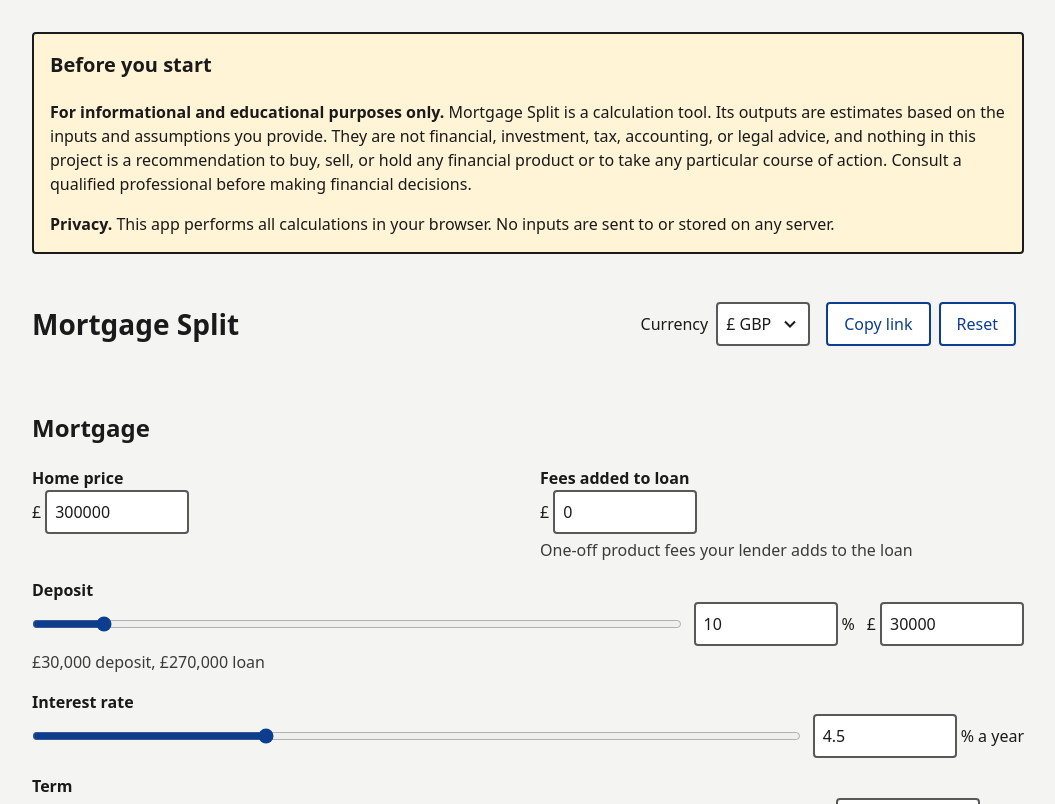
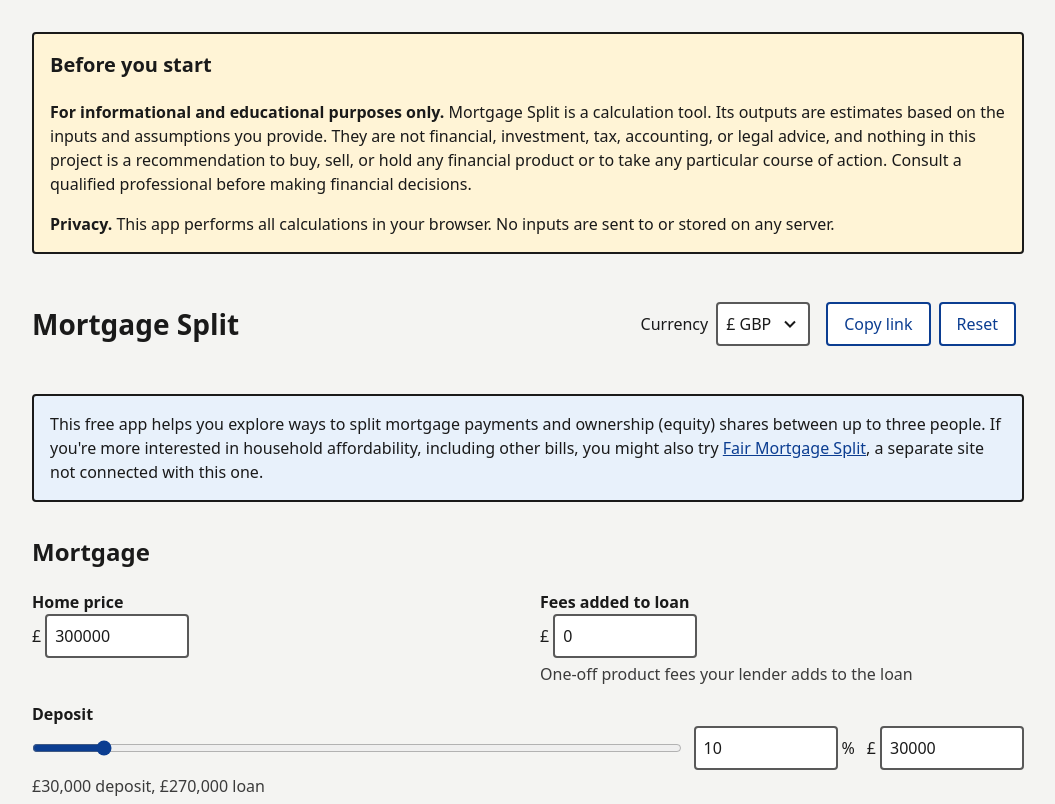
Before and after one commit to shared-amortization-calculator/shared-amortization-calculator, a React (Vite) app: page / in a window 1280 px wide. Shown: the top 804 px of the page, without its empty margins (112-1167 px from the left). Built offline with nearby package versions, Linux system fonts and the light colour scheme.

Commit message:
Add an intro box that describes the app and links to Fair Mortgage Split
Co-Authored-By: Claude Opus 5.5 <noreply@anthropic.com>

```diff
--- a/src/App.tsx
+++ b/src/App.tsx
@@ -6,6 +6,7 @@ import CurrencySelector from './components/CurrencySelector';
 import DisclaimerBanner from './components/DisclaimerBanner';
 import EquityModeSelector from './components/EquityModeSelector/EquityModeSelector';
 import Footer from './components/Footer';
+import IntroNotice from './components/IntroNotice';
 import MortgageForm from './components/MortgageForm/MortgageForm';
 import PeopleControls from './components/PeopleControls/PeopleControls';
 import Results from './components/Results/Results';
@@ -57,6 +58,7 @@ export default function App() {
         </div>
       </header>
       <main id="main" className="page">
+        <IntroNotice />
         <MortgageForm state={state} onPatch={patch} />
         <PeopleControls state={state} monthlyPayment={result.monthlyPayment} update={setState} />
         <EquityModeSelector state={state} update={setState} />
--- /dev/null
+++ b/src/components/IntroNotice.tsx
@@ -0,0 +1,13 @@
+export default function IntroNotice() {
+  return (
+    <p className="banner banner--intro">
+      This free app helps you explore ways to split mortgage payments and ownership (equity) shares between up to
+      three people. If you're more interested in household affordability, including other bills, you might also
+      try{' '}
+      <a href="https://www.fairmortgagesplit.co.uk/" rel="noreferrer">
+        Fair Mortgage Split
+      </a>
+      , a separate site not connected with this one.
+    </p>
+  );
+}
--- a/src/styles.css
+++ b/src/styles.css
@@ -7,6 +7,7 @@
   --accent: #0b3d91;
   --accent-contrast: #ffffff;
   --banner-bg: #fff4d6;
+  --intro-bg: #e8f1fb;
   --focus: #0b3d91;
   font-family: system-ui, -apple-system, "Segoe UI", Roboto, sans-serif;
   font-size: 100%;
@@ -180,6 +181,10 @@ section {
 
 .banner > :last-child {
   margin-bottom: 0;
+}
+
+.banner--intro {
+  background: var(--intro-bg);
 }
 
 .banner__title {
```
Also changed, not shown: 1 other file (tests, documents, lock files or other folders).
